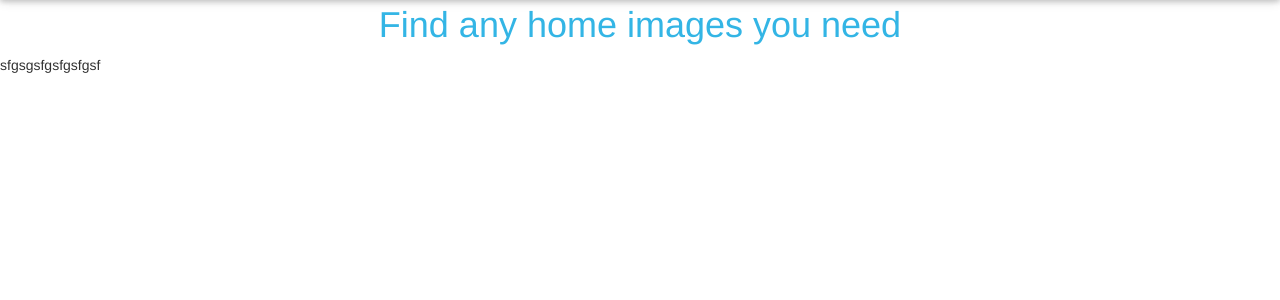
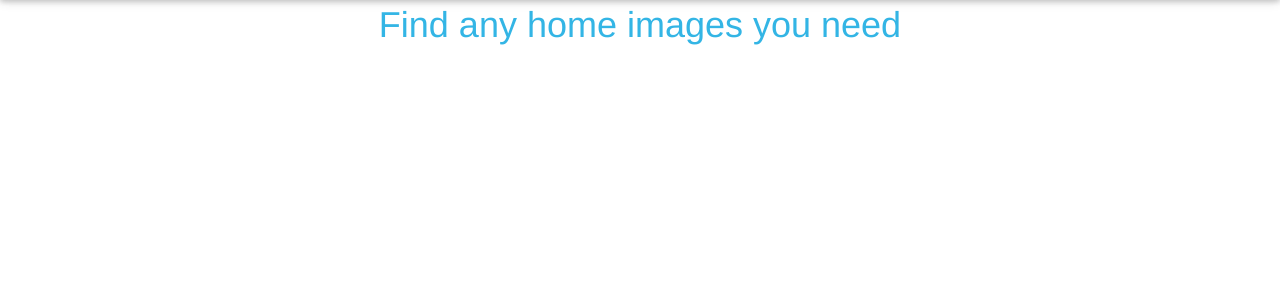
Before and after one commit to mutoni23/Gallery-App, a Django app: page /Valley/ in a window 1280 px wide. Shown: the part 55-355 px from the top of the page. Run offline with Django 3.2, Linux system fonts and the light colour scheme; data that the repository does not hold is empty; some libraries are stand-ins or nearby versions.

```diff
--- a/display/templates/valley.html
+++ b/display/templates/valley.html
@@ -11,6 +11,6 @@
 {%endif%}
 {%endfor%}
 </div>
-<p>sfgsgsfgsfgsfgsf</p>
+
 
 {% endblock %}
```
